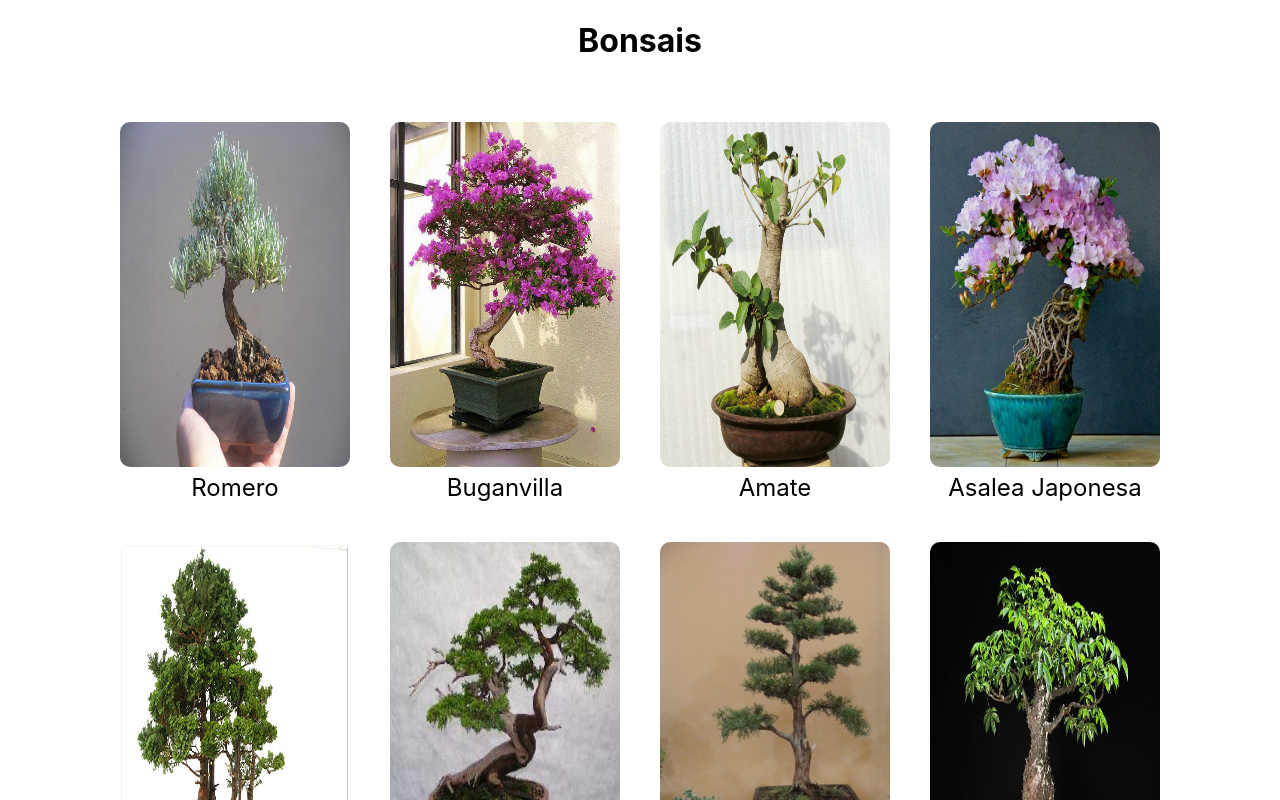
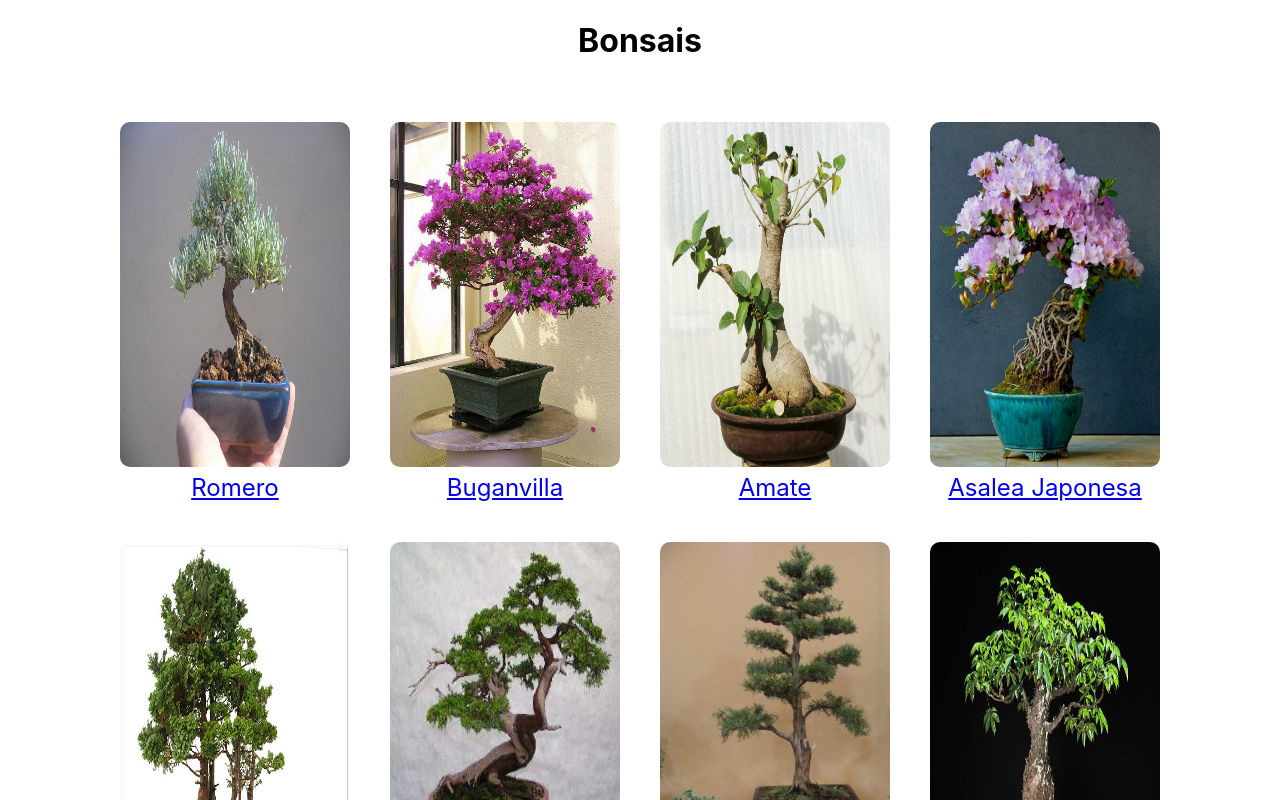
Before and after one commit to potlitel/Bonsai-Catalog-CssGrid, a React (Vite) app: page / in a window 1280 px wide. Shown: the top 800 px of the page. Built offline with nearby package versions, Linux system fonts and the light colour scheme.

Commit message:
Se crea componente para mostrar detalles de cada bonsai.

```diff
--- a/package.json
+++ b/package.json
@@ -9,7 +9,8 @@
   },
   "dependencies": {
     "react": "^18.0.0",
-    "react-dom": "^18.0.0"
+    "react-dom": "^18.0.0",
+    "react-router-dom": "^6.3.0"
   },
   "devDependencies": {
     "@types/react": "^18.0.0",
--- a/src/App.jsx
+++ b/src/App.jsx
@@ -1,17 +1,24 @@
 import { useState } from 'react'
 import logo from './logo.svg'
 import './App.css'
-import { BonsaisGrid } from './components/BonsaisGrid'
+
+import { BonsaiDetails } from './components/BonsaiDetails'
+import { Routes, Route, Link } from "react-router-dom"
+import { BonsaiMainView } from './components/BonsaiMainView'
 
 function App() {
   return (
     <div className="App">
-      <header>
+      {/*<header>
         <h1> Bonsais </h1>
       </header>
       <main>
         <BonsaisGrid />
-      </main>
+      </main>*/}
+      <Routes>
+        <Route path='/' element={<BonsaiMainView />}></Route>
+        <Route path='/bonsai/:id' element={<BonsaiDetails />}></Route>
+      </Routes>
     </div>
   )
 }
--- /dev/null
+++ b/src/components/BonsaiDetails.jsx
@@ -0,0 +1,5 @@
+import { useParams } from "react-router-dom"
+export function BonsaiDetails() {
+    let { id } =useParams();
+    return <div> Hola { id }</div>
+}
--- /dev/null
+++ b/src/components/BonsaiMainView.jsx
@@ -0,0 +1,14 @@
+import { BonsaisGrid } from './BonsaisGrid'
+
+export function BonsaiMainView() {
+  return (
+    <div>
+      <header>
+        <h1> Bonsais </h1>
+      </header>
+      <main>
+        <BonsaisGrid />
+      </main>
+    </div>
+  );
+}
--- a/src/components/BonsaisGrid.jsx
+++ b/src/components/BonsaisGrid.jsx
@@ -1,13 +1,18 @@
 import bonsais from "../data/data";
 import { BonsaiCard } from "./BonsaiCard";
 import styles from "../BonsaisGrid.module.css";
+import { Link } from "react-router-dom"
 
 export function BonsaisGrid() {
   //console.info(bonsais);
   return (
     <ul className={styles.bonsaisGrid}>
       {bonsais.map((bonsai) => {
-        return <BonsaiCard key={bonsai.id} bonsai={bonsai}/>;
+        return (
+          <Link to={`/bonsai/${bonsai.id}`}>
+            <BonsaiCard key={bonsai.id} bonsai={bonsai}/>
+          </Link>
+        );
       })}
     </ul>
   );
--- a/src/main.jsx
+++ b/src/main.jsx
@@ -1,10 +1,13 @@
 import React from 'react'
 import ReactDOM from 'react-dom/client'
+import { BrowserRouter } from 'react-router-dom'
 import App from './App'
 import './index.css'
 
 ReactDOM.createRoot(document.getElementById('root')).render(
   <React.StrictMode>
-    <App />
+    <BrowserRouter>
+      <App />
+    </BrowserRouter>
   </React.StrictMode>
 )
```
Also changed, not shown: 1 other file (tests, documents, lock files or other folders).
